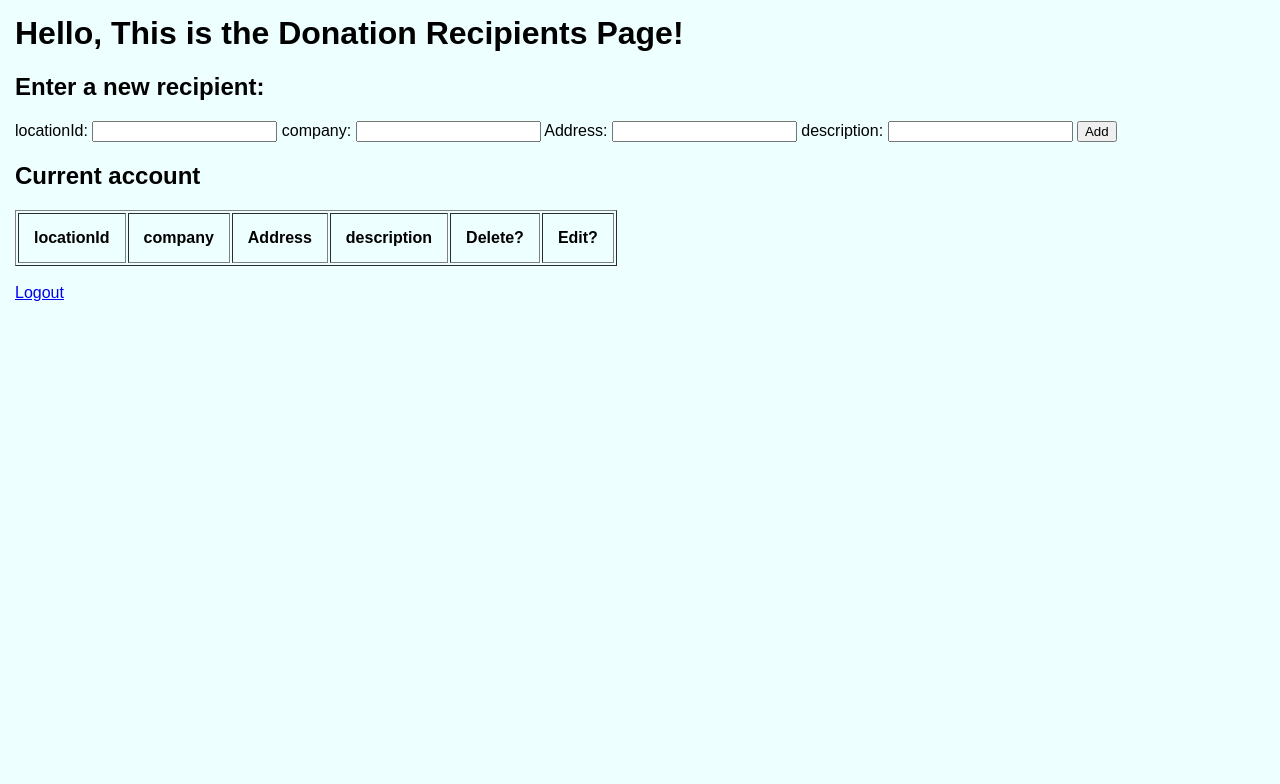
After one commit to mmccarthy10/cscs4500-database, a Flask app: page /recipients in a window 1280 px wide. The commit adds this page. Shown: the top 784 px of the page. Run offline with Flask 2, Linux system fonts and the light colour scheme; data that the repository does not hold is empty; some libraries are stand-ins or nearby versions.

Commit message:
recipients and accounts page
added account and recipients tables

```diff
--- a/main.py
+++ b/main.py
@@ -17,16 +17,55 @@ mysql = MySQL(app)
 @app.route("/")
 def login():
     return render_template('login.html')
+#Recipients page
+@app.route("/recipients", methods=['GET', 'POST'])
+def recipients_main():
+    if request.method == "POST":
+        details = request.form
+
+        cursor = mysql.connection.cursor(MySQLdb.cursors.DictCursor)
+        if "delete" in details:
+            cursor.execute('DELETE FROM recipients WHERE locationId="' + details['delete'] + '";')
+        if "company" in details:
+            cursor.execute('INSERT INTO recipients (locationId, company, address, description) VALUES("' + details['locationId'] + '", "' + details['company'] + '", "' + details['Address'] + '","' + details['description'] +'");')
+
+        mysql.connection.commit()
+    cursor = mysql.connection.cursor(MySQLdb.cursors.DictCursor)
+    cursor.execute('SELECT * FROM recipients;')
+    data = cursor.fetchall()
+
+
+    return render_template('Recipients.html',data=data)
+
 #Andres page
-@app.route("/andres")
-def andres():
-    example = "hello2"
-    return render_template('andres.html', example=example)
+@app.route("/accounts", methods=['GET', 'POST'])
+def accounts_main():
+    if request.method == "POST":
+        details = request.form
+
+        cursor = mysql.connection.cursor(MySQLdb.cursors.DictCursor)
+        if "delete" in details:
+            cursor.execute('DELETE FROM accounts WHERE ID ="' + details['delete'] + '";')
+        if "Name" in details:
+            cursor.execute('INSERT INTO accounts (Name, Password,Email, Address, ID, Type) VALUES("' + details['Name'] + '", "' + details['Password'] + '","' + details['Email'] + '", "' + details['Address'] + '", "' + details['ID'] + '", "' + details['Type'] +'");')
+
+        mysql.connection.commit()
+    cursor = mysql.connection.cursor(MySQLdb.cursors.DictCursor)
+    cursor.execute('SELECT * FROM accounts;')
+    data = cursor.fetchall()
+
+    return render_template('andres.html', data=data)
 #Carlos page
 @app.route("/carlos")
 def carlos():
     example = "Hello"
     return render_template('carlos.html', example=example)
+
+#Ben page
+@app.route("/Ben")
+def Ben():
+    variable = "Hello World!"
+    return render_template('ben.html', variable=variable)
 
 # Main donation landing page, reads and writes data to donation table
 @app.route("/Donation", methods=['GET', 'POST'])
--- /dev/null
+++ b/templates/Recipients.html
@@ -0,0 +1,55 @@
+<html>
+	<head>
+	   <link rel="stylesheet" type="text/css" href="{{ url_for('static', filename='stylesheet.css') }}">
+	   <title>Charity Volunteer Landing</title>
+	</head>
+   <body>
+      <h1>Hello, This is the Donation Recipients Page!</h1>
+	  <h2>Enter a new recipient:</h2>
+      <form action = "/recipients" method = "post">
+          locationId:
+		 <input type = "text" name = "locationId" />
+
+         company:
+		 <input type = "text" name = "company" />
+
+         Address:
+		 <input type = "text" name = "Address" />
+
+		 description:
+    <input type = "text" name = "description" />
+
+         <input type = "submit" value = "Add" /><br/>
+	  </form>
+	  <h2>Current account</h2>
+	  <table border = 1>
+		<tr>
+			<td><b>locationId</b></td>
+			<td><b>company</b></td>
+			<td><b>Address</b></td>
+			<td><b>description</b></td>
+			<td><b>Delete?</b></td>
+			<td><b>Edit?</b></td>
+		</tr>
+		{% for row in data %}
+		<tr>
+			<td>{{ row.locationId }}</td>
+			<td>{{ row.company }}</td>
+			<td>{{ row.Address }}</td>
+			<td>{{ row.description }}</td>
+			<td><form action="/recipients" method="post">
+					<input type="hidden" name="delete" value="{{ row.locationId }}" />
+						<input type="hidden" name="Edit" value="{{ row.locationId }}" />
+					<input type="submit" value="Delete"/>
+				</form>
+				<td>
+					<input type="submit" value="Edit"/>
+				</td>
+			</td>
+		</tr>
+		{% endfor %}
+	  </table>
+	  <br/>
+	  <a href='../'>Logout</a>
+   </body>
+</html>
--- /dev/null
+++ b/templates/ben.html
@@ -0,0 +1 @@
+{{variable}}
```
Also changed, not shown: table.txt (+59 -10 lines), templates/andres.html (+61 -0 lines).
